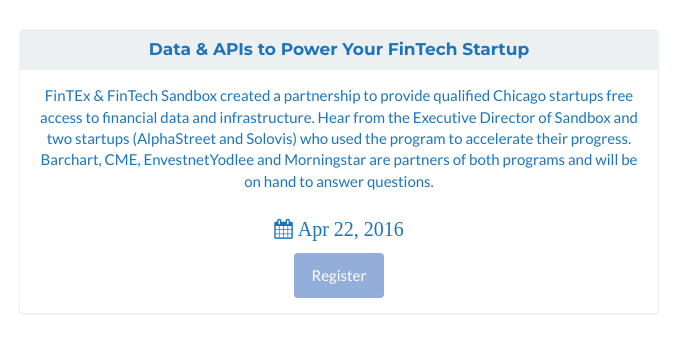
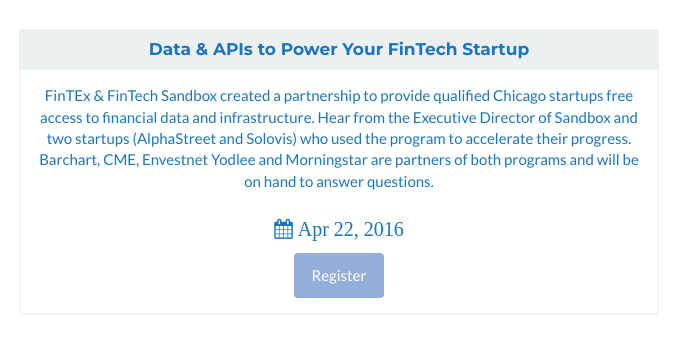
Before and after one commit to LisaEzrolCurran/FinTExChicagoWeb, a plain HTML site: page FinTExWebSite/index.html at #!/events in a window 1280 px wide. Shown: the part 563-926 px from the top of the page, 301-979 px from the left. Drawn offline with nearby package versions, Linux system fonts and the light colour scheme.

Commit message:
Sandbox Event Added
Added Sandbox Event and fixed type-o

```diff
--- a/FinTExWebSite/js/templates/eventsTmpl.html
+++ b/FinTExWebSite/js/templates/eventsTmpl.html
@@ -41,7 +41,7 @@
                 <h3 class="panel-title">Data & APIs to Power Your FinTech Startup</h3>
             </div>
             <div class="panel-body">
-                FinTEx & FinTech Sandbox created a partnership to provide qualified Chicago startups free access to financial data and infrastructure. Hear from the Executive Director of Sandbox and two startups (AlphaStreet and Solovis) who used the program to accelerate their progress. Barchart, CME, EnvestnetYodlee and Morningstar are partners of both programs and will be on hand to answer questions.
+                FinTEx & FinTech Sandbox created a partnership to provide qualified Chicago startups free access to financial data and infrastructure. Hear from the Executive Director of Sandbox and two startups (AlphaStreet and Solovis) who used the program to accelerate their progress. Barchart, CME, Envestnet Yodlee and Morningstar are partners of both programs and will be on hand to answer questions.
                 </br></br>
                 <p><i class="fa fa-calendar"> Apr 22, 2016 </i></p>
                 <a href="https://www.eventbrite.com/e/data-apis-to-power-your-fintech-startup-tickets-24545780089" target="_blank" class="btn btn-success btn-md">Register</a>
```
Also changed, not shown: FinTExWebSite/js/templates/homeTmpl.html (+1 -1 lines).
